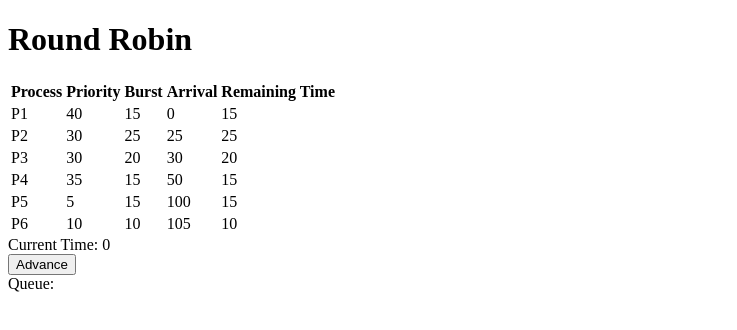
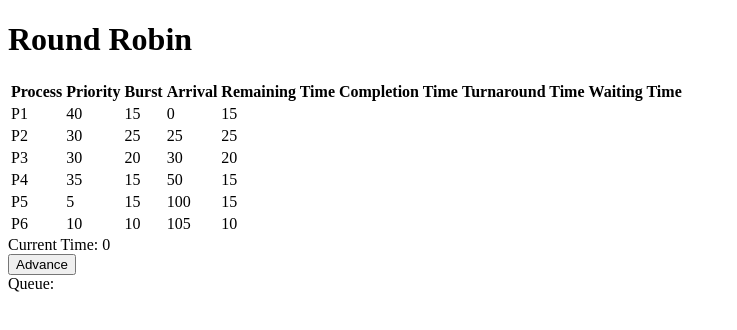
Before and after one commit to giraffesyo/scheduling-problem, a React (Create React App) app: page / in a window 1280 px wide. Shown: the top 330 px of the page, without its empty margins (0-737 px from the left). Built offline with nearby package versions, Linux system fonts and the light colour scheme.

Commit message:
Add more table data

```diff
--- a/src/RoundRobin.tsx
+++ b/src/RoundRobin.tsx
@@ -24,6 +24,11 @@ export class Process {
     this.completionTime = null
     this.firstTouched = null
   }
+
+  getTurnaroundTime = () =>
+    this.completionTime ? this.completionTime - this.arrival : undefined
+  getWaitingTime = () =>
+    this.completionTime ? this.getTurnaroundTime()! - this.burst : undefined
 }
 
 interface SchedulerState {
@@ -151,6 +156,7 @@ class Scheduler extends React.PureComponent<SchedulerProps, SchedulerState> {
           draft.timeOnCurrentProcess++
           currentProcess.remainingTime--
           if (currentProcess.remainingTime === 0) {
+            currentProcess.completionTime = draft.currentTime
             draft.queue.splice(0, 1)
           } else if (draft.timeOnCurrentProcess >= TimeQuantum) {
             const [firstItem, ...restOfQueue] = draft.queue
@@ -161,7 +167,6 @@ class Scheduler extends React.PureComponent<SchedulerProps, SchedulerState> {
       )
     }
   }
-
 
   render() {
     const { initialProcessesToSchedule } = this.props
@@ -178,17 +183,32 @@ class Scheduler extends React.PureComponent<SchedulerProps, SchedulerState> {
               <th>Burst</th>
               <th>Arrival</th>
               <th>Remaining Time</th>
+              <th>Completion Time</th>
+              <th>Turnaround Time</th>
+              <th>Waiting Time</th>
             </tr>
           </thead>
           <tbody>
             {initialProcessesToSchedule.map(
-              ({ identifier, priority, burst, arrival, remainingTime }) => (
+              ({
+                identifier,
+                priority,
+                burst,
+                arrival,
+                completionTime,
+                remainingTime,
+                getTurnaroundTime,
+                getWaitingTime,
+              }) => (
                 <tr key={identifier}>
                   <td>{identifier}</td>
                   <td>{priority}</td>
                   <td>{burst}</td>
                   <td>{arrival}</td>
                   <td>{remainingTime}</td>
+                  <td>{completionTime}</td>
+                  <td>{getTurnaroundTime()}</td>
+                  <td>{getWaitingTime()}</td>
                 </tr>
               )
             )}
```
